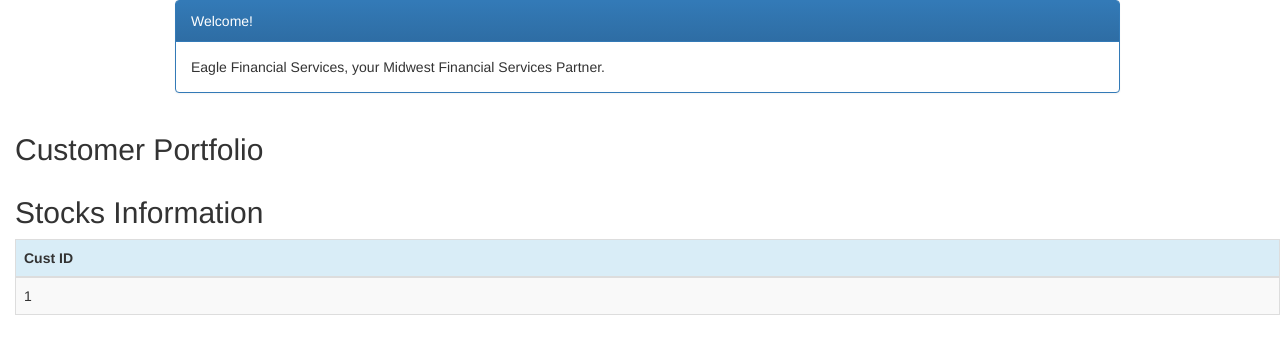
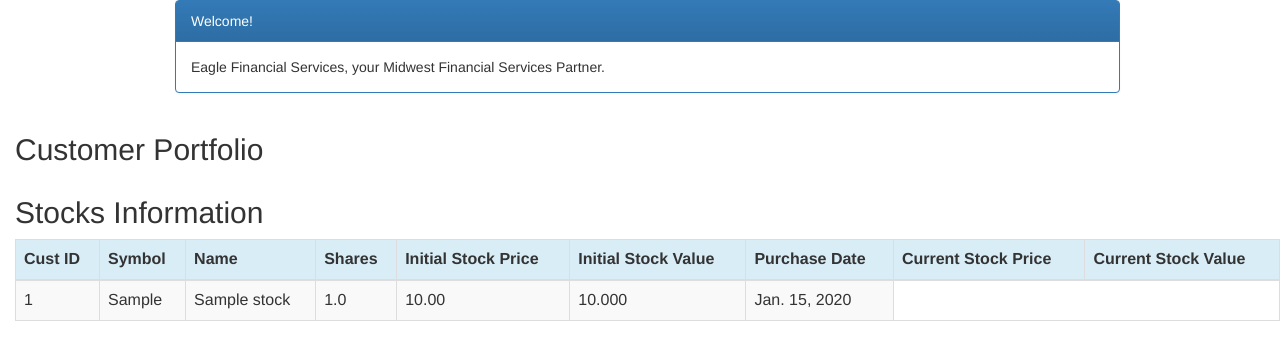
Before and after one commit to ChandraTLama/EFSBlog_2017, a Django app: page /portfolio/1/ in a window 1280 px wide. Shown: the top 360 px of the page. Run offline with Django 3.2, Linux system fonts and the light colour scheme; a user stored in the database is signed in; tables that the repository leaves empty hold one stand-in row (values such as "Sample post"); some libraries are stand-ins or nearby versions.

Commit message:
resolved the edit issue in investment and started Part3

```diff
--- a/portfolio/models.py
+++ b/portfolio/models.py
@@ -1,6 +1,7 @@
 from django.db import models
 from django.utils import timezone
 from django.contrib.auth.models import User
+from yahoo_finance import Share
 
 
 class Customer(models.Model):
@@ -68,3 +69,16 @@
 
     def initial_stock_value(self):
         return self.shares * self.purchase_price
+
+
+    def current_stock_price(self):
+        symbol_f = self.symbol
+        data = Share(symbol_f)
+        share_value = (data.get_open())
+        return share_value
+
+    def current_stock_value(self):
+        symbol_f = self.symbol
+        data = Share(symbol_f)
+        share_value = (data.get_open())
+        return float(share_value) * float(self.shares)
--- a/portfolio/templates/portfolio/portfolio.html
+++ b/portfolio/templates/portfolio/portfolio.html
@@ -1,6 +1,6 @@
 {% load staticfiles %}
 {% load mathfilters %}
-<!DOCTYPE html>
+
 <link rel="stylesheet" href="//maxcdn.bootstrapcdn.com/bootstrap/3.2.0/css/bootstrap.min.css">
 <link rel="stylesheet" href="//maxcdn.bootstrapcdn.com/bootstrap/3.2.0/css/bootstrap-theme.min.css">
 <link href="//fonts.googleapis.com/css?family=Lobster&subset=latin,latin-ext" rel="stylesheet" type="text/css">
@@ -39,6 +39,14 @@
         <tr class="bg-info">
 
             <th>Cust ID</th>
+            <th>Symbol</th>
+            <th>Name</th>
+            <th>Shares</th>
+            <th>Initial Stock Price</th>
+            <th>Initial Stock Value</th>
+            <th>Purchase Date</th>
+            <th>Current Stock Price</th>
+            <th>Current Stock Value</th>
 
         </tr>
         </thead>
@@ -46,8 +54,12 @@
         {% for stock in stocks %}
             <tr>
                 <td>{{ stock.customer }}</td>
-
-
+                <td>{{ stock.symbol}}</td>
+                <td>{{ stock.name}}</td>
+                <td>{{ stock.shares}}</td>
+                <td>{{ stock.purchase_price}}</td>
+                <td>{{ stock.shares|mul:stock.purchase_price}}</td>
+                <td>{{ stock.purchase_date}}</td>
             </tr>
         {% endfor %}
         </tbody>
--- a/portfolio/views.py
+++ b/portfolio/views.py
@@ -127,7 +127,7 @@
             return render(request, 'portfolio/investment_list.html', {'investments': investments})
     else:
         # print("else")
-        form = InvestmentForm(instance=stock)
+        form = InvestmentForm(instance=investment)
         return render(request, 'portfolio/investment_edit.html', {'form': form})
 
 
@@ -141,9 +141,17 @@
 
 @ login_required
 def portfolio(request,pk):
-    customer = get_object_or_404(Customer, pk =pk)
-    customers = Customer.objects.filter( created_date__lte =timezone.now())
-    investments =Investment.objects.filter( customer =pk)
-    stocks = Stock.objects.filter( customer =pk)
-    sum_acquired_value = Investment.objects.filter( customer =pk).aggregate(Sum( 'acquired_value' ))
-    return render(request, 'portfolio/portfolio.html', { 'customers': customers, 'investments' :investments,'stocks' : stocks,'sum_acquired_value' : sum_acquired_value,})
+     customer = get_object_or_404(Customer, pk =pk)
+     customers = Customer.objects.filter( created_date__lte =timezone.now())
+     investments =Investment.objects.filter( customer =pk)
+     stocks = Stock.objects.filter( customer =pk)
+     sum_acquired_value = Investment.objects.filter( customer =pk).aggregate(Sum( 'acquired_value' ))
+     return render(request, 'portfolio/portfolio.html', { 'customers': customers, 'investments' :investments,'stocks' : stocks,'sum_acquired_value' : sum_acquired_value,})
+
+# def portfolio(request):
+#     customers = Customer.objects.filter(created_date__lte=timezone.now())
+#     investments =Investment.objects.all()
+#     stocks = Stock.objects.all()
+#     sum_recent_value = Investment.objects.all().aggregate(Sum('recent_value'))
+#     sum_acquired_value = Investment.objects.all().aggregate(Sum('acquired_value'))
+#     return render(request, 'customers/portfolio.html', {'customers': customers, 'investments': investments, 'stocks': stocks, 'sum_recent_value': sum_recent_value, 'sum_acquired_value': sum_acquired_value,})
```
